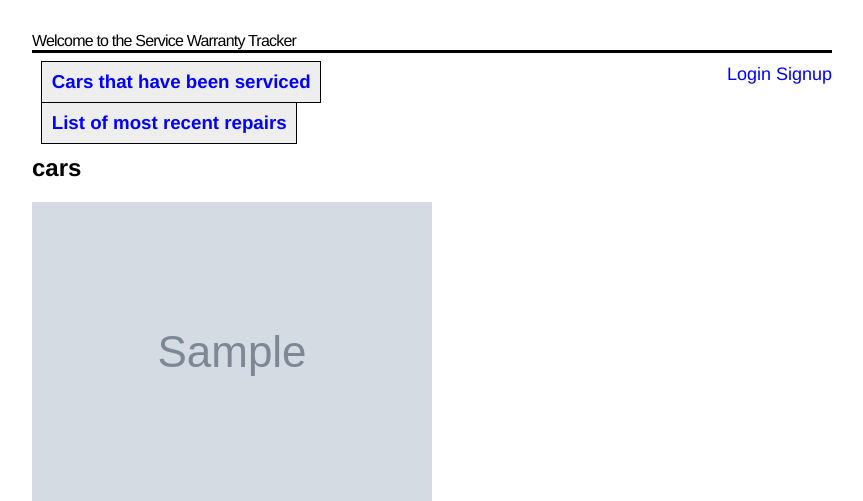
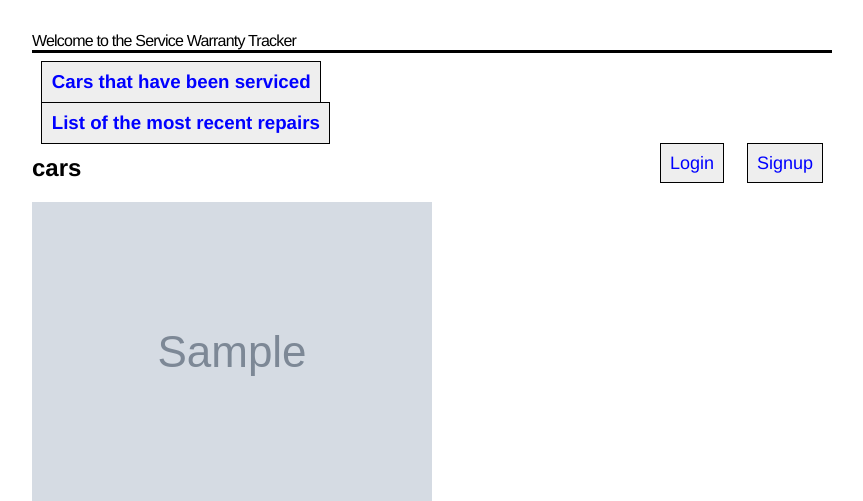
Before and after one commit to Michellemnfrt/ProjectQuatro, a Django app: template repairo/templates/repairs/car_list.html in a window 1280 px wide. Shown: the top 501 px of the page, without its empty margins (208-1071 px from the left). Run offline with Django 3.2, Linux system fonts and the light colour scheme; the template is opened without the code that fills it: most values are stand-ins (such as "Sample title", 1, 10 or a date in 2020); grey boxes marked "Sample" are stand-in pictures.

Commit message:
changed repair_list.html ln 2

```diff
--- a/repairo/templates/repairs/base.html
+++ b/repairo/templates/repairs/base.html
@@ -8,21 +8,22 @@
 
 <body>
     <h1>Welcome to the Service Warranty Tracker </h1>
-    <div class="user-info">
-        {% if user.is_authenticated %} Welcome, {{ user.username }}
-        <a href="{% url 'logout' %}">Signout</a>
-        {% else %}
-        <a href="{% url 'login' %}">Login</a>
-        <a href="{% url 'signup' %}">Signup</a>
-        {% endif %}
-    </div>
     <nav>
         <h3>
             <a href="/cars">Cars that have been serviced</a>
         </h3>
         <h3>
-            <a href="/">List of most recent repairs</a>
+            <a href="/">List of the most recent repairs</a>
         </h3>
+        <div class="user-info">
+            {% if user.is_authenticated %} Welcome, {{ user.username }}
+            <a href="{% url 'logout' %}">Signout</a>
+            {% else %}
+            <a href="{% url 'login' %}">Login</a>
+            <a href="{% url 'signup' %}">Signup</a>
+            {% endif %}
+        </div>
+
 
     </nav>
     {% block content %} {% endblock %}
--- a/repairo/templates/repairs/repair_list.html
+++ b/repairo/templates/repairs/repair_list.html
@@ -1,5 +1,5 @@
 {% extends 'repairs/base.html' %} {% block content %}
-<h2>Repairs {{ repair.name }}
+<h2>Repairs {{ repair.date }}
 
     <h3>Repairs
         <a href="{% url 'repair_create' %}">(+)</a>
```
